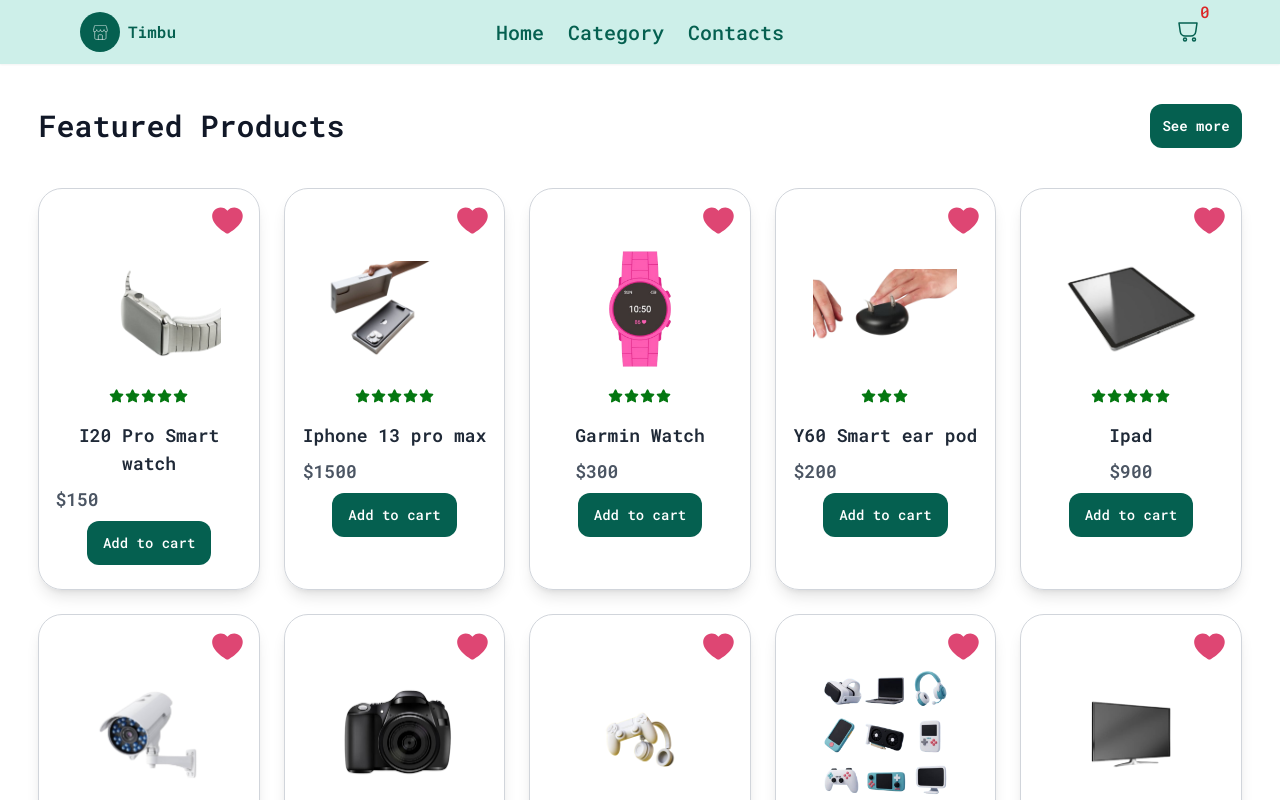
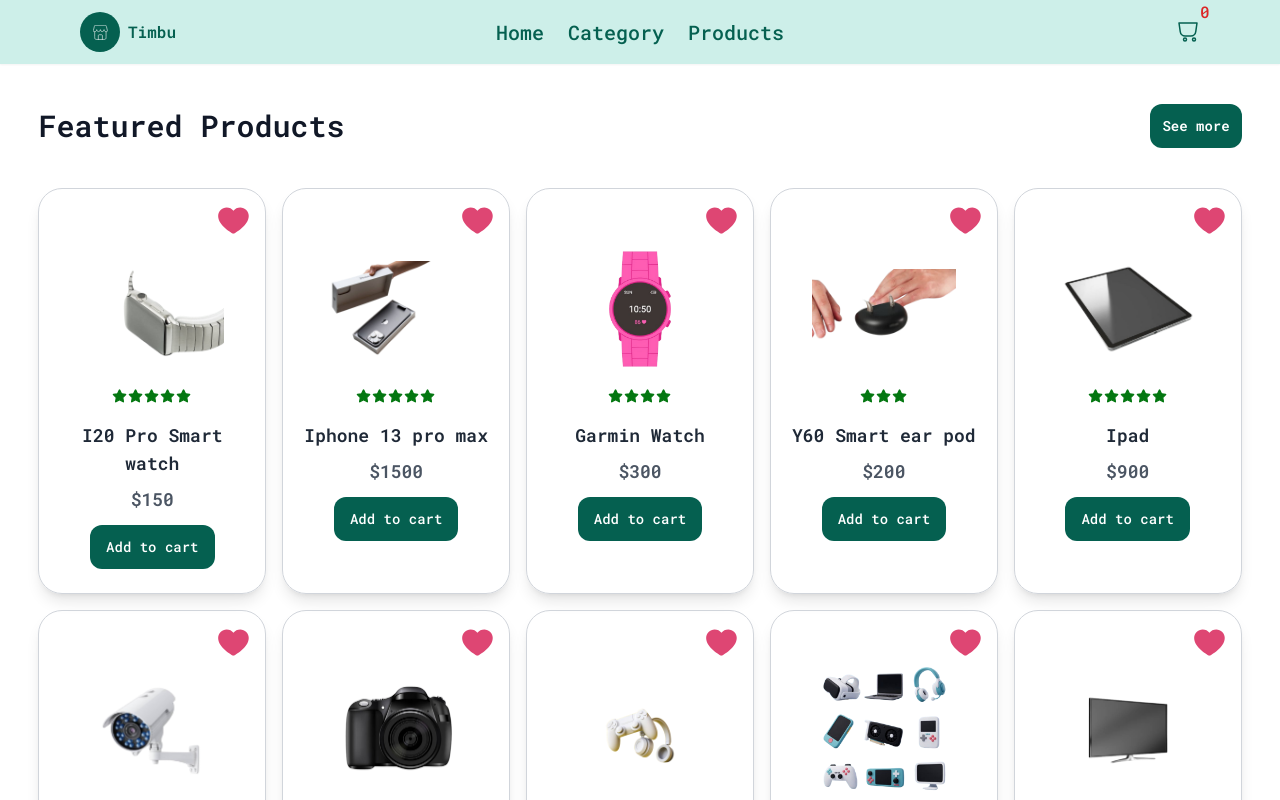
Before and after one commit to mobolajiJinad/TimbuCloud, a Next.js app: page /products in a window 1280 px wide. Shown: the top 800 px of the page. Built offline with nearby package versions, Linux system fonts and the light colour scheme.

Commit message:
feat: add not found page

```diff
--- a/app/components/Header.tsx
+++ b/app/components/Header.tsx
@@ -11,7 +11,7 @@
 const Links = [
   { name: "Home", href: "/" },
   { name: "Category", href: "/category" },
-  { name: "Contacts", href: "contacts" },
+  { name: "Products", href: "/products" },
 ];
 
 const Header = () => {
@@ -20,8 +20,7 @@
   const router = useRouter();
 
   return (
-    <>
-      <header className="bg-[#CDEFE9] px-[5%] shadow-sm">
+    <header className="sticky top-0 w-full bg-[#CDEFE9] px-[5%] shadow-sm">
       <div className="mx-auto px-4 py-3">
         <div className="grid grid-cols-[1fr_auto_auto] items-center sm:grid-cols-3">
           <div className="flex items-center justify-self-start">
@@ -94,7 +93,6 @@
           </div>
         </div>
       </div>
-      </header>
 
       <div
         className={`absolute ${
@@ -105,13 +103,14 @@
           <Link
             key={index}
             href={link.href}
+            onClick={() => setIsMenuOpen(false)}
             className="block my-5 text-dark-cyan font-medium"
           >
             {link.name}
           </Link>
         ))}
       </div>
-    </>
+    </header>
   );
 };
 
--- a/app/components/ProductsContainer.tsx
+++ b/app/components/ProductsContainer.tsx
@@ -26,7 +26,7 @@
     <>
       {products.map((product) => (
         <div
-          className="flex w-full max-w-xs flex-col items-center rounded-3xl border border-gray-300 p-4 shadow-lg transition-transform hover:scale-105 sm:max-w-sm"
+          className="flex w-full flex-col items-center rounded-3xl border border-gray-300 p-4 shadow-lg transition-transform hover:scale-105 cursor-pointer sm:max-w-sm"
           key={product.id}
         >
           <Image
@@ -40,7 +40,7 @@
             alt={product.name}
             width={100}
             height={100}
-            className="h-40 w-40 object-contain sm:h-36 sm:w-36"
+            className="h-40 w-40 object-contain xsm:h-36 xsm:w-36"
             onClick={() => router.push(`/products/${product.id}`)}
           />
 
@@ -55,7 +55,7 @@
               {product.name}
             </h4>
 
-            <span className="my-1 text-sm font-semibold text-gray-600 sm:text-lg">
+            <span className="my-1 text-center block text-sm font-semibold text-gray-600 sm:text-lg">
               ${product.price}
             </span>
           </div>
--- /dev/null
+++ b/app/not-found.tsx
@@ -0,0 +1,16 @@
+import Link from "next/link";
+
+export default function NotFound() {
+  return (
+    <div className="flex h-[80vh] px-[3%] flex-col items-center justify-center">
+      <h2>Coming Soon</h2>
+      <p>Check out other pages till then</p>
+      <Link
+        href="/"
+        className="text-dark-cyan  font-medium underline text-lg mt-4 cursor-pointer"
+      >
+        Return Home
+      </Link>
+    </div>
+  );
+}
--- a/app/products/page.tsx
+++ b/app/products/page.tsx
@@ -16,7 +16,7 @@
         </a>
       </h2>
 
-      <div className="grid grid-cols-1 gap-6 sm:grid-cols-2 md:grid-cols-3 lg:grid-cols-4 xl:grid-cols-5">
+      <div className="grid grid-cols-1 gap-6 xsm:gap-4 xsm:grid-cols-2 md:grid-cols-3 lg:grid-cols-4 xl:grid-cols-5">
         <ProductsContainer products={products} />
       </div>
 
```
Lines whose indentation alone changed are shown as unchanged.
